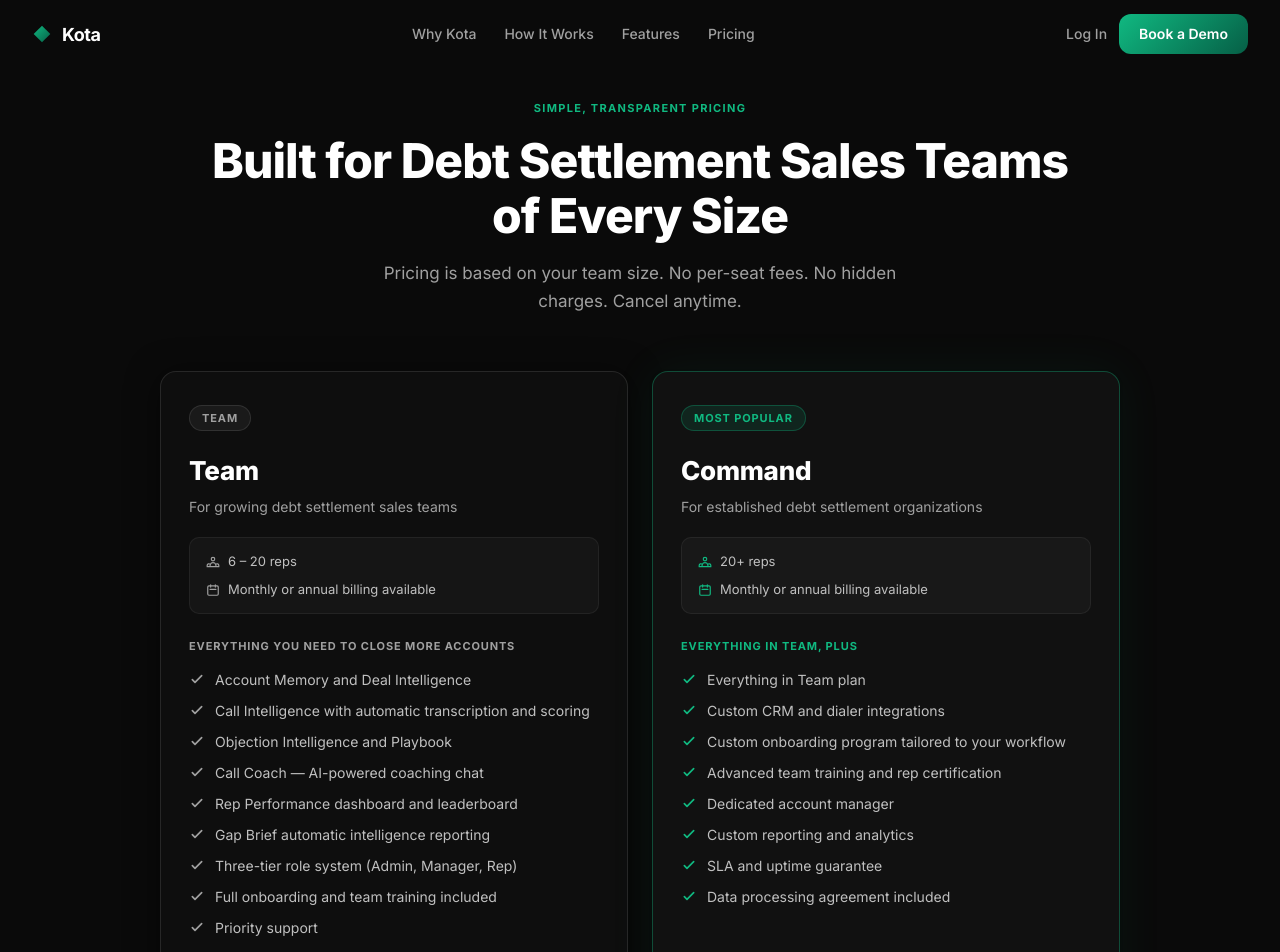
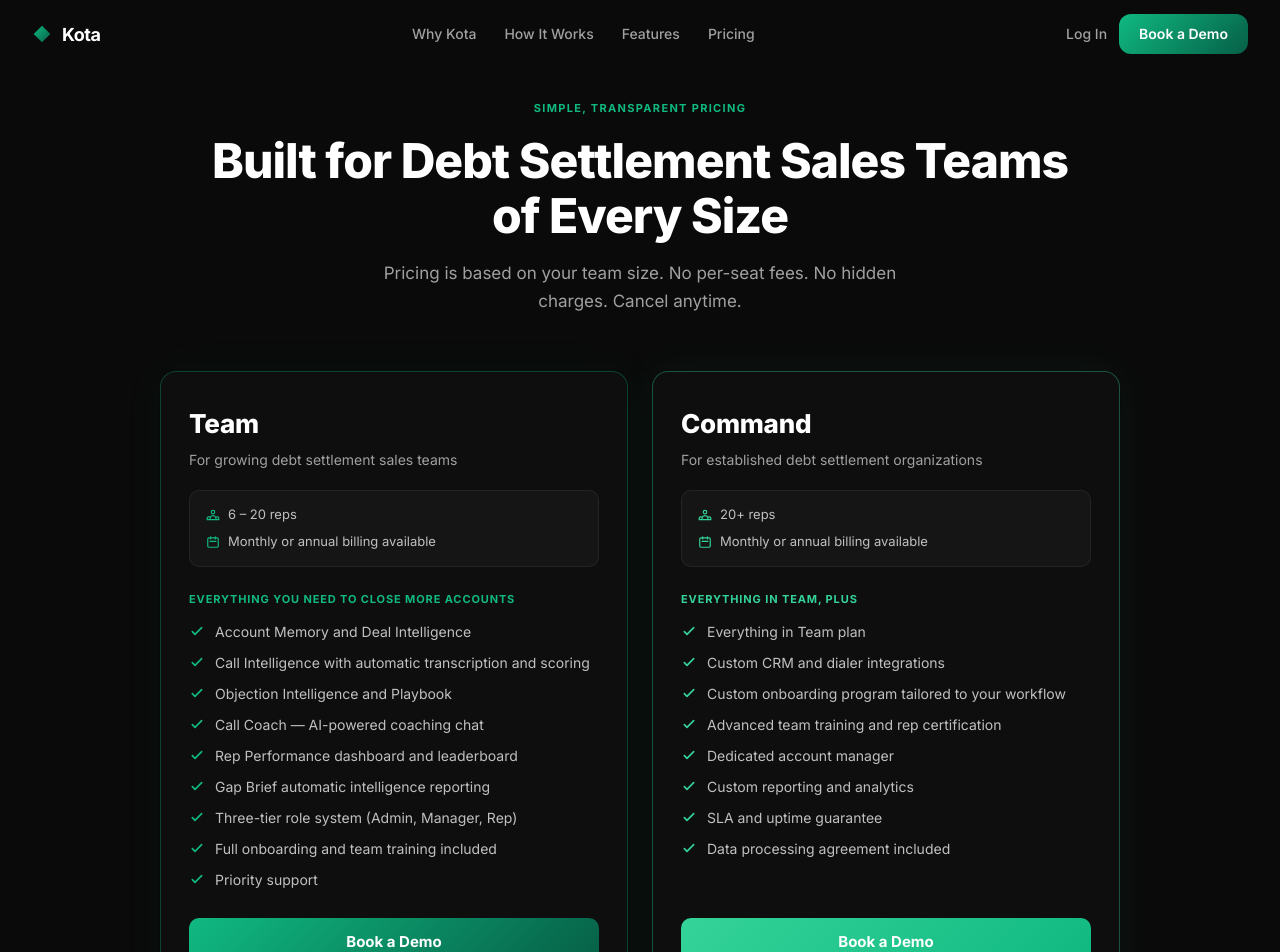
Before and after one commit to getreceve/kota-website, a Next.js app: page /pricing in a window 1280 px wide. Shown: the top 952 px of the page. Built offline with nearby package versions, Linux system fonts and the light colour scheme.

Commit message:
Give each pricing card its own green shade, remove plan badges
Team card uses brand emerald (#10B981), Command card uses lighter
mint (#34d399) — both feel premium without implying one is better
than the other based on team size.

Co-Authored-By: Claude Sonnet 4.6 <noreply@anthropic.com>

```diff
--- a/src/app/globals.css
+++ b/src/app/globals.css
@@ -329,6 +329,23 @@ body {
 }
 .pricing-btn-primary:hover { opacity: 0.85; }
 
+.pricing-btn-mint {
+  display: flex;
+  align-items: center;
+  justify-content: center;
+  width: 100%;
+  padding: 13px 20px;
+  border-radius: 10px;
+  background: linear-gradient(135deg, #34d399, #10B981);
+  color: #fff;
+  font-weight: 700;
+  font-size: 15px;
+  text-decoration: none;
+  transition: opacity 0.2s ease;
+  margin-bottom: 10px;
+}
+.pricing-btn-mint:hover { opacity: 0.85; }
+
 .pricing-btn-secondary {
   display: flex;
   align-items: center;
--- a/src/app/pricing/page.tsx
+++ b/src/app/pricing/page.tsx
@@ -42,9 +42,9 @@ function GreenCheck() {
   );
 }
 
-function GrayCheck() {
+function MintCheck() {
   return (
-    <svg width="16" height="16" fill="none" stroke="#A0A0A0" viewBox="0 0 24 24"
+    <svg width="16" height="16" fill="none" stroke="#34d399" viewBox="0 0 24 24"
       style={{ flexShrink: 0, marginTop: 2 }}>
       <path strokeLinecap="round" strokeLinejoin="round" strokeWidth={2.5} d="M5 13l4 4L19 7" />
     </svg>
@@ -97,29 +97,13 @@ export default function PricingPage() {
           {/* Team */}
           <div className="reveal" style={{
             background: "#0E0E0E",
-            border: "1px solid rgba(255,255,255,0.1)",
+            border: "1px solid rgba(16,185,129,0.3)",
             borderRadius: 16,
             padding: "32px 28px",
-            boxShadow: "0 4px 32px rgba(0,0,0,0.5)",
+            boxShadow: "0 0 40px rgba(16,185,129,0.06), 0 1px 3px rgba(0,0,0,0.4)",
             display: "flex",
             flexDirection: "column",
           }}>
-            <div style={{ marginBottom: 20 }}>
-              <span style={{
-                display: "inline-flex",
-                alignItems: "center",
-                background: "rgba(255,255,255,0.05)",
-                border: "1px solid rgba(255,255,255,0.1)",
-                color: "#A0A0A0",
-                fontSize: 11,
-                fontWeight: 700,
-                letterSpacing: "0.08em",
-                textTransform: "uppercase",
-                borderRadius: 999,
-                padding: "4px 12px",
-              }}>Team</span>
-            </div>
-
             <h2 style={{ fontSize: 26, fontWeight: 800, color: "#fff", marginBottom: 6, letterSpacing: "-0.01em" }}>
               Team
             </h2>
@@ -138,33 +122,33 @@ export default function PricingPage() {
               gap: 8,
             }}>
               <div style={{ display: "flex", alignItems: "center", gap: 8 }}>
-                <svg width="14" height="14" fill="none" stroke="#A0A0A0" viewBox="0 0 24 24">
+                <svg width="14" height="14" fill="none" stroke="#10B981" viewBox="0 0 24 24">
                   <path strokeLinecap="round" strokeLinejoin="round" strokeWidth={2} d="M17 20h5v-2a3 3 0 00-5.356-1.857M17 20H7m10 0v-2c0-.656-.126-1.283-.356-1.857M7 20H2v-2a3 3 0 015.356-1.857M7 20v-2c0-.656.126-1.283.356-1.857m0 0a5.002 5.002 0 019.288 0M15 7a3 3 0 11-6 0 3 3 0 016 0z" />
                 </svg>
                 <span style={{ color: "#C0C0C0", fontSize: 13 }}>6 – 20 reps</span>
               </div>
               <div style={{ display: "flex", alignItems: "center", gap: 8 }}>
-                <svg width="14" height="14" fill="none" stroke="#A0A0A0" viewBox="0 0 24 24">
+                <svg width="14" height="14" fill="none" stroke="#10B981" viewBox="0 0 24 24">
                   <path strokeLinecap="round" strokeLinejoin="round" strokeWidth={2} d="M8 7V3m8 4V3m-9 8h10M5 21h14a2 2 0 002-2V7a2 2 0 00-2-2H5a2 2 0 00-2 2v12a2 2 0 002 2z" />
                 </svg>
                 <span style={{ color: "#C0C0C0", fontSize: 13 }}>Monthly or annual billing available</span>
               </div>
             </div>
 
-            <p style={{ color: "#A0A0A0", fontSize: 11, fontWeight: 700, letterSpacing: "0.08em", textTransform: "uppercase", marginBottom: 14 }}>
+            <p style={{ color: "#10B981", fontSize: 11, fontWeight: 700, letterSpacing: "0.08em", textTransform: "uppercase", marginBottom: 14 }}>
               Everything you need to close more accounts
             </p>
 
             <ul style={{ display: "flex", flexDirection: "column", gap: 10, marginBottom: 28, flexGrow: 1 }}>
               {teamFeatures.map((f) => (
                 <li key={f} style={{ display: "flex", alignItems: "flex-start", gap: 10 }}>
-                  <GrayCheck />
+                  <GreenCheck />
                   <span style={{ color: "#C0C0C0", fontSize: 14, lineHeight: 1.5 }}>{f}</span>
                 </li>
               ))}
             </ul>
 
-            <a href={DEMO_URL} target="_blank" rel="noopener noreferrer" className="pricing-btn-secondary">
+            <a href={DEMO_URL} target="_blank" rel="noopener noreferrer" className="pricing-btn-primary">
               Book a Demo
             </a>
             <p style={{ textAlign: "center", color: "#555", fontSize: 12 }}>
@@ -174,30 +158,14 @@ export default function PricingPage() {
 
           {/* Command */}
           <div className="reveal" style={{
-            background: "#111111",
-            border: "1px solid rgba(16,185,129,0.35)",
+            background: "#0E0E0E",
+            border: "1px solid rgba(52,211,153,0.35)",
             borderRadius: 16,
             padding: "32px 28px",
-            boxShadow: "0 0 48px rgba(16,185,129,0.07), 0 1px 3px rgba(0,0,0,0.4)",
+            boxShadow: "0 0 40px rgba(52,211,153,0.07), 0 1px 3px rgba(0,0,0,0.4)",
             display: "flex",
             flexDirection: "column",
           }}>
-            <div style={{ marginBottom: 20 }}>
-              <span style={{
-                display: "inline-flex",
-                alignItems: "center",
-                background: "rgba(16,185,129,0.12)",
-                border: "1px solid rgba(16,185,129,0.3)",
-                color: "#10B981",
-                fontSize: 11,
-                fontWeight: 700,
-                letterSpacing: "0.08em",
-                textTransform: "uppercase",
-                borderRadius: 999,
-                padding: "4px 12px",
-              }}>Most Popular</span>
-            </div>
-
             <h2 style={{ fontSize: 26, fontWeight: 800, color: "#fff", marginBottom: 6, letterSpacing: "-0.01em" }}>
               Command
             </h2>
@@ -216,33 +184,33 @@ export default function PricingPage() {
               gap: 8,
             }}>
               <div style={{ display: "flex", alignItems: "center", gap: 8 }}>
-                <svg width="14" height="14" fill="none" stroke="#10B981" viewBox="0 0 24 24">
+                <svg width="14" height="14" fill="none" stroke="#34d399" viewBox="0 0 24 24">
                   <path strokeLinecap="round" strokeLinejoin="round" strokeWidth={2} d="M17 20h5v-2a3 3 0 00-5.356-1.857M17 20H7m10 0v-2c0-.656-.126-1.283-.356-1.857M7 20H2v-2a3 3 0 015.356-1.857M7 20v-2c0-.656.126-1.283.356-1.857m0 0a5.002 5.002 0 019.288 0M15 7a3 3 0 11-6 0 3 3 0 016 0z" />
                 </svg>
                 <span style={{ color: "#C0C0C0", fontSize: 13 }}>20+ reps</span>
               </div>
               <div style={{ display: "flex", alignItems: "center", gap: 8 }}>
-                <svg width="14" height="14" fill="none" stroke="#10B981" viewBox="0 0 24 24">
+                <svg width="14" height="14" fill="none" stroke="#34d399" viewBox="0 0 24 24">
                   <path strokeLinecap="round" strokeLinejoin="round" strokeWidth={2} d="M8 7V3m8 4V3m-9 8h10M5 21h14a2 2 0 002-2V7a2 2 0 00-2-2H5a2 2 0 00-2 2v12a2 2 0 002 2z" />
                 </svg>
                 <span style={{ color: "#C0C0C0", fontSize: 13 }}>Monthly or annual billing available</span>
               </div>
             </div>
 
-            <p style={{ color: "#10B981", fontSize: 11, fontWeight: 700, letterSpacing: "0.08em", textTransform: "uppercase", marginBottom: 14 }}>
+            <p style={{ color: "#34d399", fontSize: 11, fontWeight: 700, letterSpacing: "0.08em", textTransform: "uppercase", marginBottom: 14 }}>
               Everything in Team, plus
             </p>
 
             <ul style={{ display: "flex", flexDirection: "column", gap: 10, marginBottom: 28, flexGrow: 1 }}>
               {commandFeatures.map((f) => (
                 <li key={f} style={{ display: "flex", alignItems: "flex-start", gap: 10 }}>
-                  <GreenCheck />
+                  <MintCheck />
                   <span style={{ color: "#C0C0C0", fontSize: 14, lineHeight: 1.5 }}>{f}</span>
                 </li>
               ))}
             </ul>
 
-            <a href={DEMO_URL} target="_blank" rel="noopener noreferrer" className="pricing-btn-primary">
+            <a href={DEMO_URL} target="_blank" rel="noopener noreferrer" className="pricing-btn-mint">
               Book a Demo
             </a>
             <p style={{ textAlign: "center", color: "#555", fontSize: 12 }}>
```
